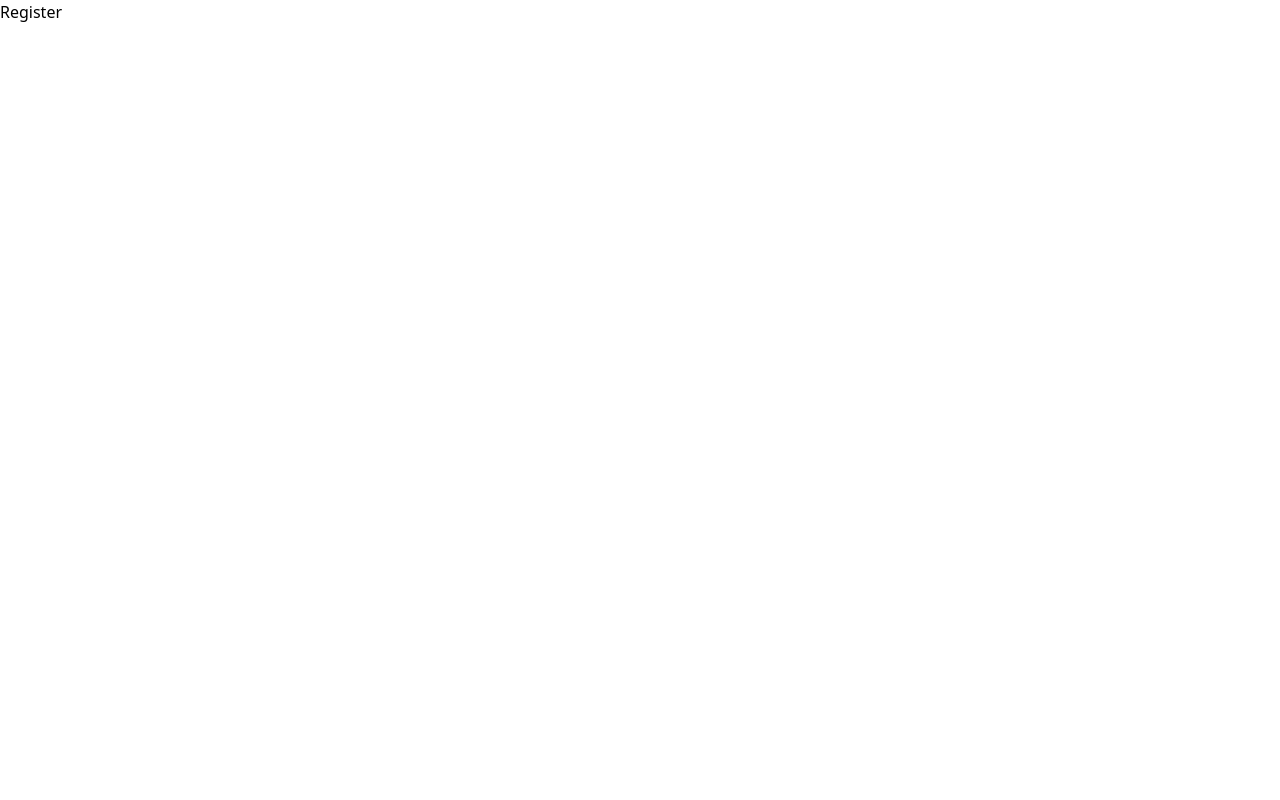
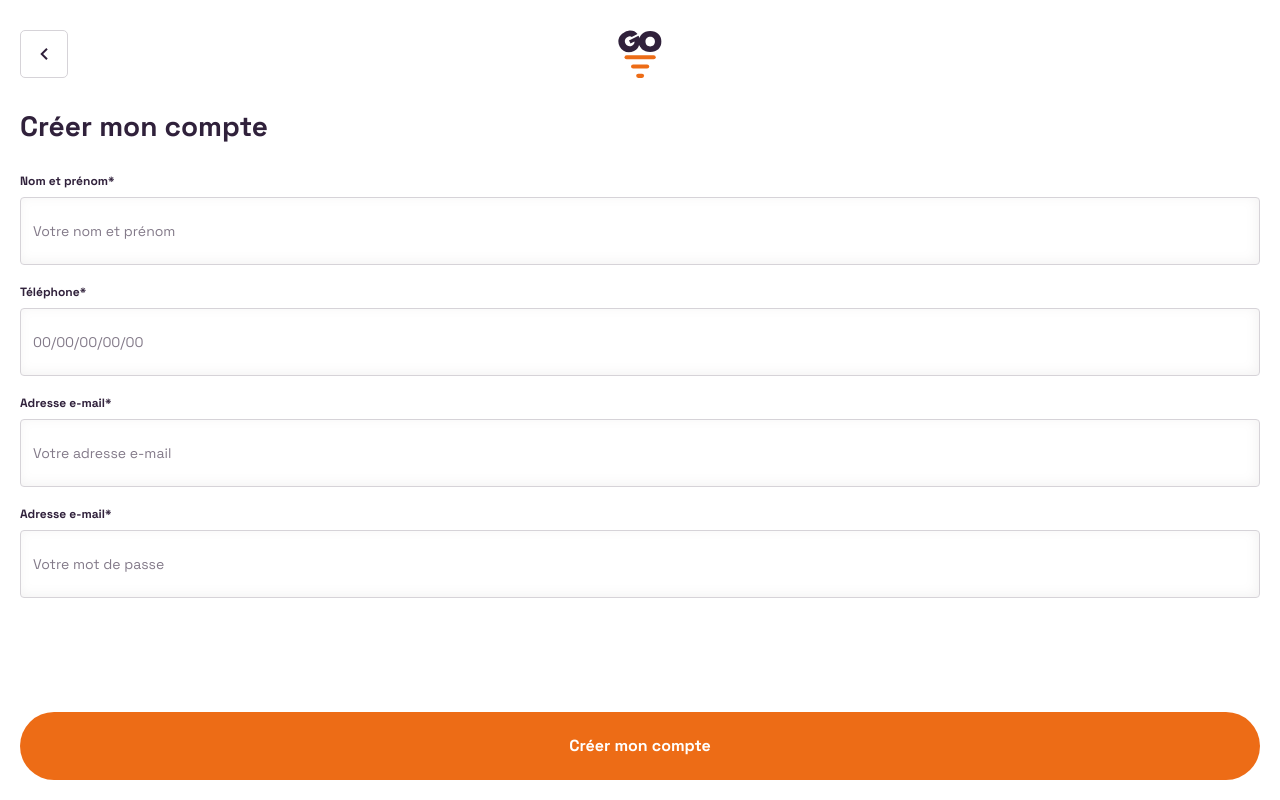
Before and after one commit to nathandubocage/gomove-front, a React (Vite) app: page /register in a window 1280 px wide. Built offline with nearby package versions, Linux system fonts and the light colour scheme.

Commit message:
Add register screen

```diff
--- a/src/components/Login/Login.tsx
+++ b/src/components/Login/Login.tsx
@@ -3,12 +3,12 @@ import { Fragment } from "react";
 import Heading from "../Heading/Heading";
 import Button from "../Button/Button";
 import Switch from "../Switch/Switch";
+import Input from "../Input/Input";
 
 import "./Login.scss";
 
 import logoHeader from "../../assets/images/logo_header.svg";
 import arrowLeft from "../../assets/icons/arrow_left.svg";
-import Input from "../Input/Input";
 
 export default function Login() {
   const handleSwitch = (checked: boolean) => {
--- /dev/null
+++ b/src/components/Register/Register.scss
@@ -0,0 +1,61 @@
+@import "../../stylesheets/variables.scss";
+
+.wrapper {
+  display: flex;
+  flex-direction: column;
+  height: 100vh;
+  padding: 0 20px;
+}
+
+.header {
+  position: relative;
+  display: flex;
+  justify-content: center;
+  align-items: center;
+  padding: 30px 0;
+
+  &__back {
+    position: absolute;
+    left: 0;
+    display: flex;
+    align-items: center;
+    justify-content: center;
+    width: 48px;
+    height: 48px;
+    border: 1px solid $gray-suit;
+    border-radius: 5px;
+  }
+
+  &__logo {
+    width: 43.81px;
+    height: 48px;
+  }
+}
+
+.register {
+  display: flex;
+  flex-direction: column;
+  height: 100%;
+
+  &__form {
+    margin-top: 30px;
+  }
+
+  &__label {
+    color: $bleached-cedar;
+    font-size: 12px;
+    font-weight: 700;
+    font-family: "Space Grotesk", sans-serif;
+    line-height: 15px;
+  }
+
+  &__column {
+    display: flex;
+    flex-direction: column;
+    row-gap: 8px;
+
+    &:not(:first-child) {
+      margin-top: 20px;
+    }
+  }
+}
--- a/src/components/Register/Register.tsx
+++ b/src/components/Register/Register.tsx
@@ -1,3 +1,98 @@
+import { Fragment } from "react";
+
+import Heading from "../Heading/Heading";
+import Input from "../Input/Input";
+import Button from "../Button/Button";
+
+import logoHeader from "../../assets/images/logo_header.svg";
+import arrowLeft from "../../assets/icons/arrow_left.svg";
+
+import "./Register.scss";
+
 export default function Register() {
-  return <>Register</>;
+  return (
+    <Fragment>
+      <div className="wrapper">
+        <header className="header">
+          <button className="header__back">
+            <img
+              src={arrowLeft}
+              alt="Retourner en arrière"
+              className="header__arrow"
+            />
+          </button>
+
+          <img src={logoHeader} alt="Gomove" className="header__logo" />
+        </header>
+
+        <section className="register">
+          <Heading content="Créer mon compte" />
+
+          <form className="register__form">
+            <div className="register__column">
+              <label className="register__label" htmlFor="name">
+                Nom et prénom*
+              </label>
+
+              <Input
+                id="name"
+                type="text"
+                placeholder="Votre nom et prénom"
+                onInputChange={() => {
+                  console.log("Changement de valeur du nom et prénom");
+                }}
+              />
+            </div>
+
+            <div className="register__column">
+              <label className="register__label" htmlFor="phone">
+                Téléphone*
+              </label>
+
+              <Input
+                id="phone"
+                type="tel"
+                placeholder="00/00/00/00/00"
+                onInputChange={() => {
+                  console.log("Changement de valeur du téléphone");
+                }}
+              />
+            </div>
+
+            <div className="register__column">
+              <label className="register__label" htmlFor="email">
+                Adresse e-mail*
+              </label>
+
+              <Input
+                id="email"
+                type="email"
+                placeholder="Votre adresse e-mail"
+                onInputChange={() => {
+                  console.log("Changement de valeur de l'e-mail");
+                }}
+              />
+            </div>
+
+            <div className="register__column">
+              <label className="register__label" htmlFor="password">
+                Adresse e-mail*
+              </label>
+
+              <Input
+                id="password"
+                type="password"
+                placeholder="Votre mot de passe"
+                onInputChange={() => {
+                  console.log("Changement de valeur du mot de passe");
+                }}
+              />
+            </div>
+          </form>
+
+          <Button content="Créer mon compte" />
+        </section>
+      </div>
+    </Fragment>
+  );
 }
```
